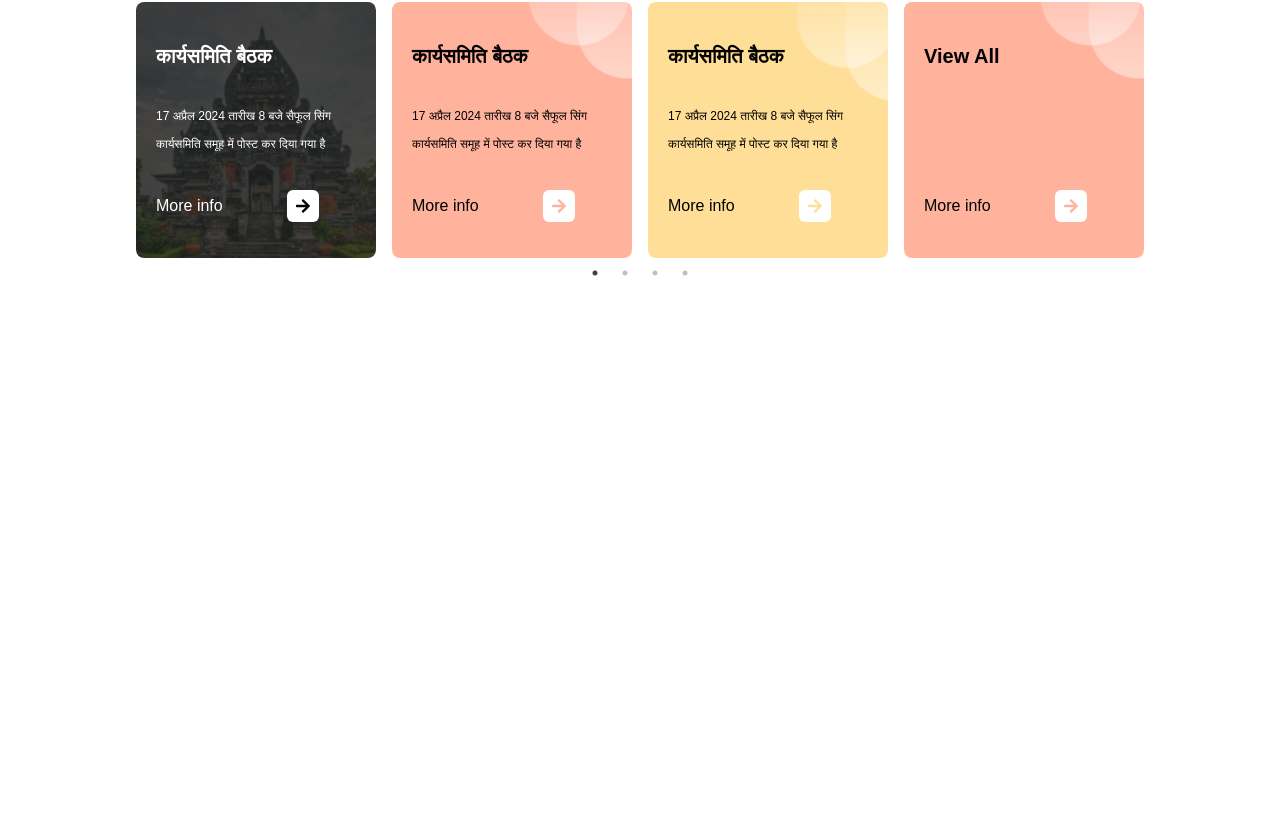
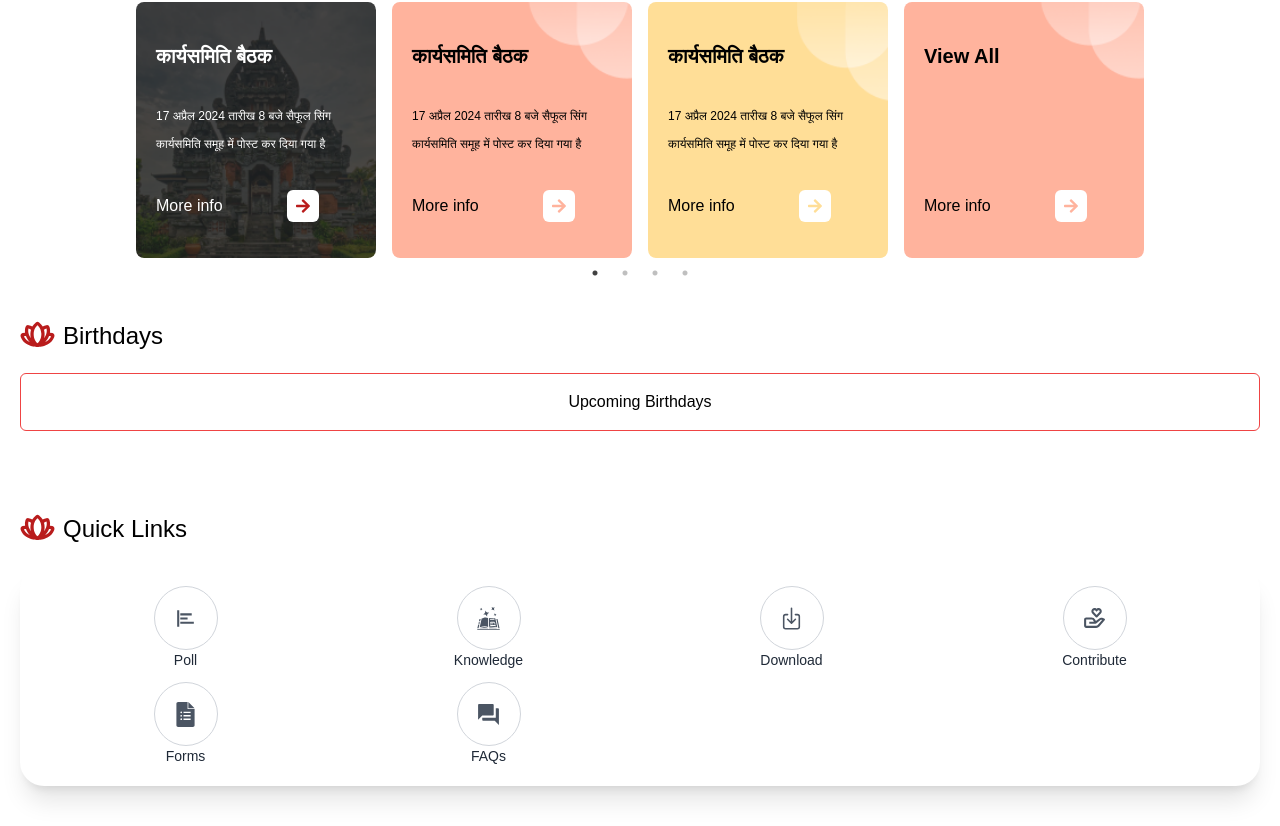
Before and after one commit to SrijaAdhya12/assignment, a React (Vite) app in the folder client/: page / in a window 1280 px wide. Shown: the part 1954-2780 px from the top of the page. Before the commit the page ends 2237 px from the top, so only its background shows below. Built offline with nearby package versions, Linux system fonts and the light colour scheme.

Commit message:
feat: added quick link

```diff
--- a/client/src/components/UpdateCarousal.jsx
+++ b/client/src/components/UpdateCarousal.jsx
@@ -40,7 +40,7 @@ const Carousel = () => {
                 "17 अप्रैल 2024 तारीख 8 बजे सैफूल सिंग कार्यसमिति समूह में पोस्ट कर दिया गया है",
             textColor: "text-white",
             bgImage: update1,
-            arrowColor: "text-black",
+            arrowColor: "text-red-700",
         },
         {
             title: "कार्यसमिति बैठक",
--- a/client/src/pages/Home.jsx
+++ b/client/src/pages/Home.jsx
@@ -1,4 +1,4 @@
-import { Hero, Task, News, Events, Updates } from "../section"
+import { Hero, Task, News, Events, Updates, Birthdays, QuickLinks } from "../section"
 const Home = () => {
   return (
     <>
@@ -7,6 +7,8 @@ const Home = () => {
       <News />
       <Events />
       <Updates />
+      <Birthdays />
+      <QuickLinks />
     </>
   )
 }
--- a/client/src/section/Birthdays.jsx
+++ b/client/src/section/Birthdays.jsx
@@ -1,12 +1,17 @@
+import { PiFlowerLotusBold } from "react-icons/pi"
+
 const Birthdays = () => {
   return (
-      <section>
+      <section className="container mx-auto px-5 py-10">
           <div className="flex justify-between items-center">
               <div className="flex items-center gap-2">
                   <PiFlowerLotusBold size={35} className="text-red-700" />
-                  <h2 className="text-2xl font-medium">Updates</h2>
+                  <h2 className="text-2xl font-medium">Birthdays</h2>
               </div>
           </div>
+          <button className="flex items-center rounded-md border-red-500 justify-center p-4 border w-full mt-5">
+              Upcoming Birthdays
+          </button>
     </section>
   )
 }
--- /dev/null
+++ b/client/src/section/QuickLinks.jsx
@@ -0,0 +1,63 @@
+import { PiFlowerLotusBold } from "react-icons/pi"
+import { BiPoll } from "react-icons/bi"
+import { GiSpellBook } from "react-icons/gi"
+import { IoDownloadOutline } from "react-icons/io5";
+import { BiDonateHeart } from "react-icons/bi";
+import { SiGoogleforms } from "react-icons/si";
+import { MdQuestionAnswer } from "react-icons/md";
+const QuickLinks = () => {
+    const quickLinks = [
+        {
+            id: 1,
+            name: "Poll",
+            icon: <BiPoll size={25} className="text-gray-600"/>
+        },
+        {
+            id: 2,
+            name: "Knowledge",
+            icon: <GiSpellBook size={25} className="text-gray-600"/>
+        },
+        {
+            id: 3,
+            name: "Download",
+            icon: <IoDownloadOutline size={25} className="text-gray-600"/>
+        },
+        {
+            id: 4,
+            name: "Contribute",
+            icon: <BiDonateHeart size={25} className="text-gray-600"/>
+        },
+        {
+            id: 5,
+            name: "Forms",
+            icon: <SiGoogleforms size={25} className="text-gray-600"/>
+        },
+        {
+            id: 6,
+            name: "FAQs",
+            icon: <MdQuestionAnswer size={25} className="text-gray-600"/>
+        },
+    ]
+  return (
+    <section className="container mx-auto px-5 py-10">
+        <div className="flex justify-between items-center">
+            <div className="flex items-center gap-2">
+                <PiFlowerLotusBold size={35} className="text-red-700" />
+                <h2 className="text-2xl font-medium">Quick Links</h2>
+            </div>
+          </div>
+          <div className="grid grid-cols-4 gap-3 mt-5  p-5 rounded-3xl bg-white shadow-xl">
+              {quickLinks.map((link) => (
+                  <div className="flex flex-col items-center justify-center">
+              <button className="flex items-center rounded-full border-gray-300 justify-center w-16 h-16 border ">
+                  {link.icon}
+                      </button>
+                      <p className="text-gray-800 text-sm">{link.name}</p>
+                  </div>
+              ))}
+          </div>
+    </section>
+  )
+}
+
+export default QuickLinks
--- a/client/src/section/index.js
+++ b/client/src/section/index.js
@@ -4,3 +4,4 @@ export { default as News } from './News'
 export { default as Events } from './Events'
 export { default as Updates } from './Updates'
 export { default as Birthdays } from './Birthdays'
+export { default as QuickLinks } from './QuickLinks'
```
